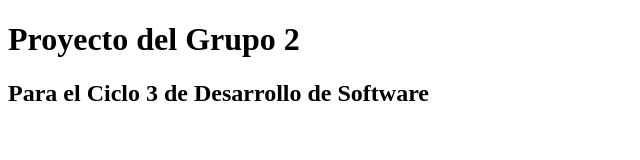
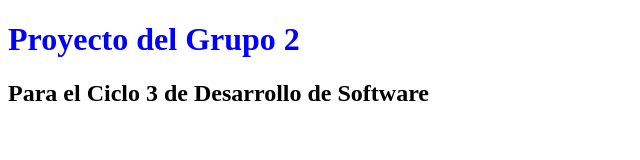
Before and after one commit to JeanMahecha/G2-C3-G74-DESSOF, a plain HTML site: page index.html in a window 1280 px wide. Shown: the whole page, without its empty margins (0-640 px from the left). Drawn offline with Linux system fonts and the light colour scheme.

Commit message:
Incluir css

```diff
--- /dev/null
+++ b/css/style.css
@@ -0,0 +1,4 @@
+h1{
+    font-style: bold;
+    color: blue;
+}
--- a/index.html
+++ b/index.html
@@ -5,7 +5,7 @@
         <meta charset="utf-8">
         <meta http-equiv="X-UA-Compatible" content="IE=edge">
         <meta name="viewport" content="width=device-width, initial-scale=1">
-        <link rel="stylesheet" href="">
+        <link rel="stylesheet" href="css/style.css">
         <title>Proyecto Ciclo 3</title>
     </head>
     <body>
```
